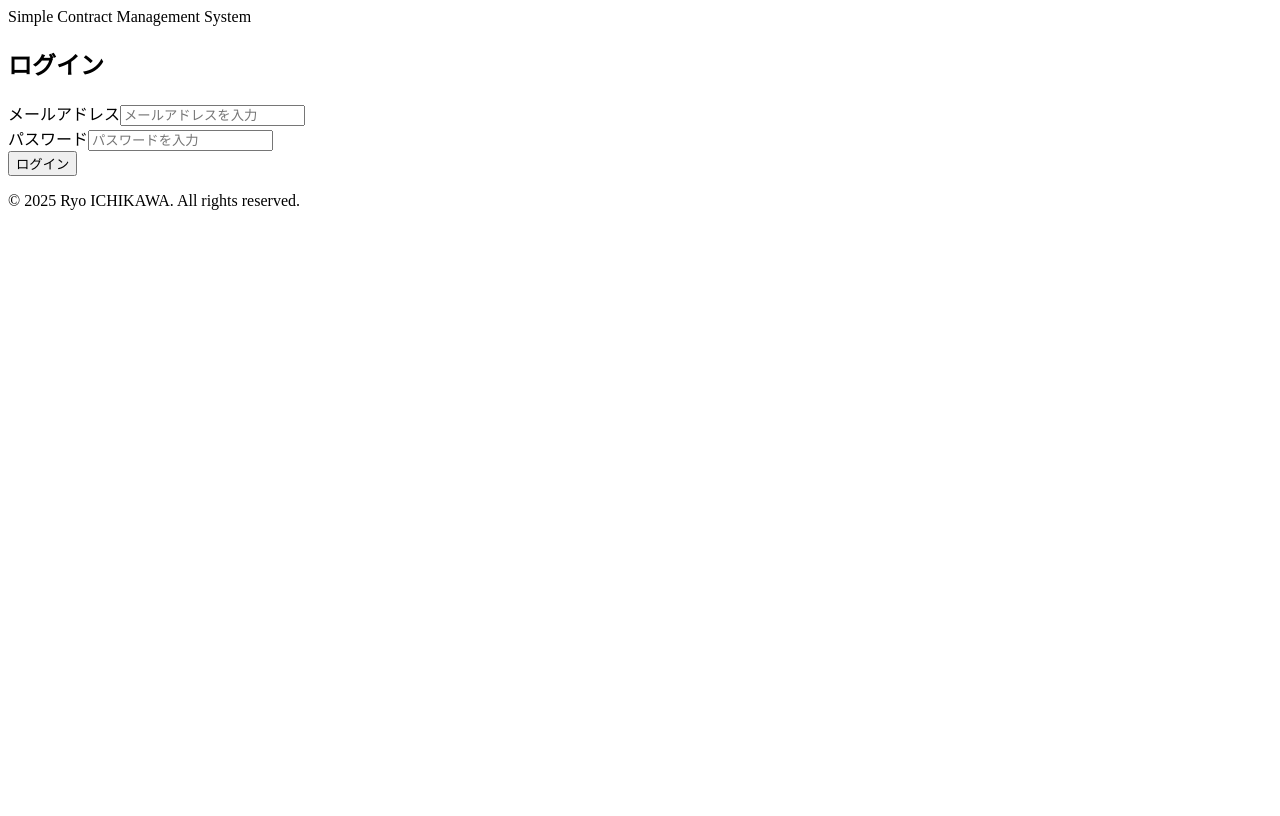
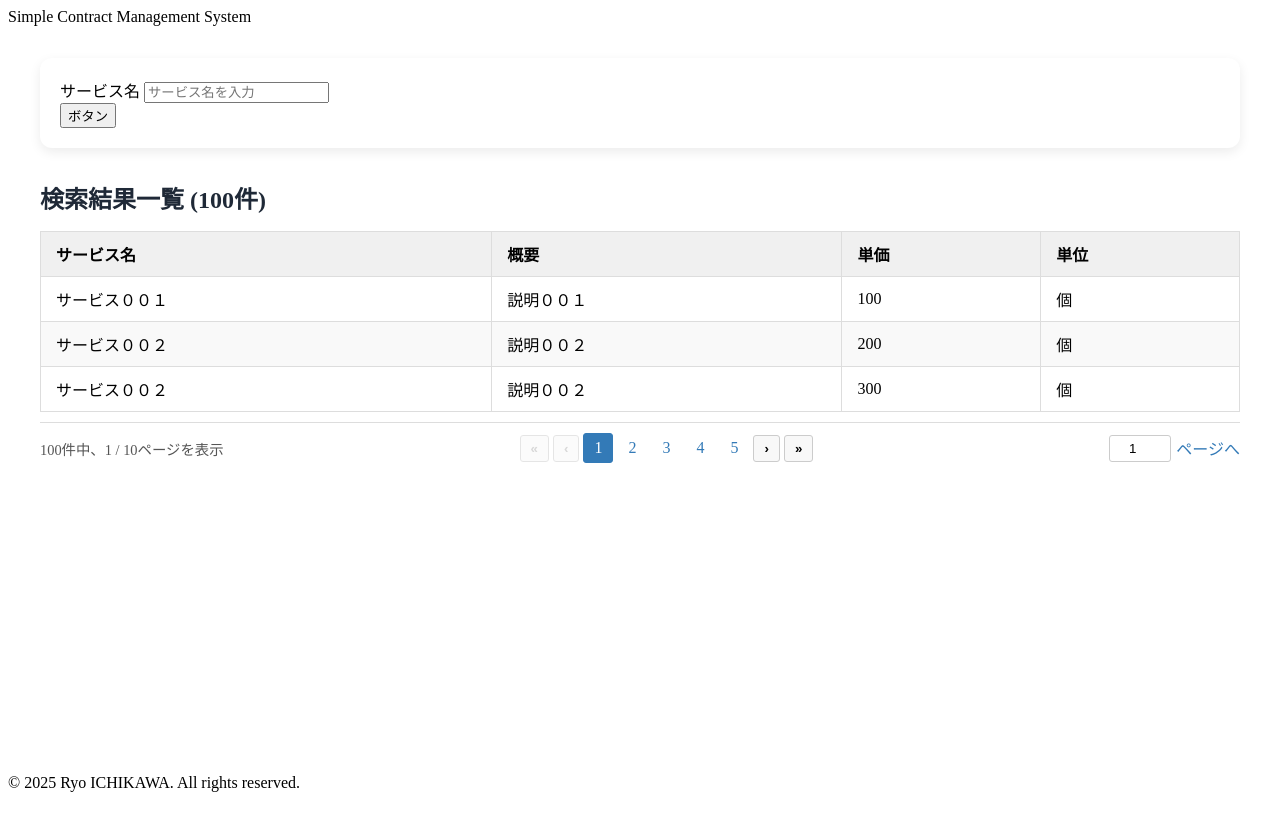
Before and after one commit to ryo-ichikawa-0308/scms-screen, an Angular app in the folder scms-frontend/: page /main-page/service-list in a window 1280 px wide. Before the commit this address led to /. Built offline with nearby package versions, Linux system fonts and the light colour scheme.

Commit message:
サービス一覧

```diff
--- a/scms-frontend/src/app/components/hamburger-menu/hamburger-menu.component.html
+++ b/scms-frontend/src/app/components/hamburger-menu/hamburger-menu.component.html
@@ -1,5 +1,5 @@
 <!-- メニューコンテナ: 未ログイン時は完全に非表示 -->
-<div *ngIf="isLoggedIn()" class="relative">
+<div *ngIf="isLoggedIn" class="relative">
 
   <!-- ハンバーガーアイコン (ボタン) -->
   <button
--- a/scms-frontend/src/app/components/hamburger-menu/hamburger-menu.component.ts
+++ b/scms-frontend/src/app/components/hamburger-menu/hamburger-menu.component.ts
@@ -6,8 +6,8 @@ import { MenuItem, MENU_ICONS } from 'src/app/models/hamburger-menu.model';
   standalone: true,
   imports: [CommonModule],
   changeDetection: ChangeDetectionStrategy.OnPush,
-  templateUrl: './hamburger-menu.component.html', // テンプレートファイルを指定
-  styleUrls: ['./hamburger-menu.component.scss'], // スタイルファイルを指定
+  templateUrl: './hamburger-menu.component.html',
+  styleUrls: ['./hamburger-menu.component.scss'],
 })
 export class HamburgerMenuComponent {
   readonly menuIcons = MENU_ICONS;
--- a/scms-frontend/src/app/components/textbox/textbox.component.html
+++ b/scms-frontend/src/app/components/textbox/textbox.component.html
@@ -1,10 +1,12 @@
 <div class="form-field">
-  <label *ngIf="label" for="{{ label }}">{{ label }}</label>
-  <input
-    [type]="type"
-    [id]="label"
-    [placeholder]="placeholder"
-    [(ngModel)]="value"
-    (ngModelChange)="onInputChange($event)"
-  >
+  @if (label) {
+  <label [for]="id" class="input-label">
+    {{ label }}
+    @if (required) {
+    <span class="required-mark">*</span>
+    }
+  </label>
+  }
+  <input [id]="id" [type]="type" [placeholder]="placeholder" [required]="required" [name]="name" [(ngModel)]="value" [disabled]="disabled"
+    (ngModelChange)="onChange($event)" class="input-field" />
 </div>
--- a/scms-frontend/src/app/components/textbox/textbox.component.ts
+++ b/scms-frontend/src/app/components/textbox/textbox.component.ts
@@ -1,28 +1,49 @@
-import { Component, Input, Output, EventEmitter } from '@angular/core';
+import { Component, Input, Output, EventEmitter, forwardRef } from '@angular/core';
 import { CommonModule } from '@angular/common';
-import { FormsModule } from '@angular/forms';
+import { ControlValueAccessor, FormsModule, NG_VALUE_ACCESSOR } from '@angular/forms';
+
+export const CUSTOM_INPUT_VALUE_ACCESSOR: any = {
+  provide: NG_VALUE_ACCESSOR,
+  useExisting: forwardRef(() => TextboxComponent),
+  multi: true,
+};
 @Component({
   selector: 'app-textbox',
   standalone: true,
   imports: [CommonModule, FormsModule],
   templateUrl: './textbox.component.html',
   styleUrls: ['./textbox.component.scss'],
+  providers: [CUSTOM_INPUT_VALUE_ACCESSOR],
 })
-export class TextboxComponent {
-  // 親コンポーネントから受け取る値
+export class TextboxComponent implements ControlValueAccessor {
+  writeValue(value: string): void {
+    this.value = value;
+  }
+  registerOnChange(fn: (_: any) => object): void {
+    this.onChange = fn;
+  }
+
+  registerOnTouched(fn: () => object): void {
+    this.onTouched = fn;
+  }
+  setDisabledState?(isDisabled: boolean): void {
+    this.disabled = isDisabled;
+  }
+
+  @Input({ required: true }) id: string = '';
+  @Input() type: 'text' | 'password' | 'email' = 'text';
   @Input() label: string = '';
-  @Input() type: 'text' | 'password' | 'email' = 'text';
   @Input() placeholder: string = '';
-
-  // フォームコントロールの値 (ngModelとバインド)
-  @Input() value: string = '';
-
-  // 親コンポーネントに変更を通知するためのイベント
+  @Input() required: boolean = false;
+  @Input() name: string = '';
+  @Input() disabled: boolean = false;
   @Output() valueChange = new EventEmitter<string>();
 
-  // 値が変更されたときに親コンポーネントに通知するメソッド
-  onInputChange(newValue: string): void {
-    this.value = newValue; // 内部値を更新
-    this.valueChange.emit(newValue); // 親コンポーネントにイベントを発火
-  }
+  value: string = '';
+
+  onChange = (newValue: string) => {
+    this.value = newValue;
+    this.valueChange.emit(newValue);
+  };
+  onTouched = () => {};
 }
--- a/scms-frontend/src/app/models/service.model.ts
+++ b/scms-frontend/src/app/models/service.model.ts
@@ -7,19 +7,14 @@ export interface ServiceRequest {
 export interface Service {
   /** ID */
   id: string;
-
   /** サービスID */
   serviceId: string;
-
   /** サービス名 */
   name: string;
-
   /** 概要 */
   description: string;
-
   /** 単価 */
   price: number;
-
   /** 単位 */
   unit: string;
 }
--- a/scms-frontend/src/app/pages/login/login.component.ts
+++ b/scms-frontend/src/app/pages/login/login.component.ts
@@ -1,30 +1,19 @@
 import { Component } from '@angular/core';
-import { FormsModule } from '@angular/forms'; // [(ngModel)] のために必要
-import { Router } from '@angular/router'; // 画面遷移のために必要
-import { CommonModule } from '@angular/common'; // *ngIf のために必要
-
-// 作成/既存のコンポーネントとサービスをインポート
+import { FormsModule } from '@angular/forms';
+import { Router } from '@angular/router';
+import { CommonModule } from '@angular/common';
 import { AuthService } from 'src/app/core/auth/auth.service';
-import { HeaderComponent } from 'src/app/components/header/header.component';
-import { FooterComponent } from 'src/app/components/footer/footer.component';
 import { ButtonComponent } from 'src/app/components/button/button.component';
 import { LabelComponent } from 'src/app/components/label/label.component';
 import { LoginRequest } from 'src/app/models/auth.model';
 import { HttpErrorResponse } from '@angular/common/http';
 import { ErrorPayload } from 'src/app/models/error.model';
-// TextboxComponentは、ここでは標準のinputタグを使用します
+import { TextboxComponent } from 'src/app/components/textbox/textbox.component';
 
 @Component({
   selector: 'app-login',
   standalone: true,
-  imports: [
-    CommonModule,
-    FormsModule,
-    HeaderComponent,
-    FooterComponent,
-    ButtonComponent,
-    LabelComponent,
-  ],
+  imports: [CommonModule, FormsModule, ButtonComponent, LabelComponent, TextboxComponent],
   templateUrl: './login.html',
   styleUrls: ['./login.scss'],
 })
@@ -46,11 +35,11 @@ export class LoginComponent {
    * ログインボタン押下時のイベントハンドラ
    */
   handleLogin(): void {
-    this.errorMessage = null; // エラーメッセージをリセット
+    this.errorMessage = null;
     this.isError = false;
 
     // 簡易バリデーション
-    if (!this.email || !this.email) {
+    if (!this.email || !this.password) {
       this.errorMessage = 'ユーザーIDとパスワードを入力してください。';
       this.isError = true;
       return;
@@ -61,18 +50,16 @@ export class LoginComponent {
       password: this.password,
     };
 
-    // 認証サービスを呼び出し
     this.authService.login(credentials).subscribe({
       next: () => {
         // ログイン成功: サービス一覧画面へ遷移
-        void this.router.navigate(['/service-list']);
+        void this.router.navigate(['/main-page/service-list']);
       },
       error: (err: HttpErrorResponse) => {
         // ログイン失敗
         console.error('ログイン処理中にエラーが発生しました', err);
 
         // エラーメッセージの表示
-        // バックエンドからのエラーメッセージがあればそれを優先し、なければ汎用メッセージを表示
         const apiError = err.error as ErrorPayload;
 
         this.errorMessage =
--- a/scms-frontend/src/app/pages/login/login.html
+++ b/scms-frontend/src/app/pages/login/login.html
@@ -1,32 +1,26 @@
-<app-header></app-header>
-
 <main class="login-container">
   <h2>ログイン</h2>
 
   <app-label [message]="errorMessage" [isError]="isError"></app-label>
 
-  <form (submit)="handleLogin()"> <div class="input-group">
-      <label for="email">メールアドレス</label>
-      <input
+  <form (submit)="handleLogin()">
+    <div class="input-group">
+      <app-textbox
         id="email"
         type="text"
+        label="メールアドレス"
         placeholder="メールアドレスを入力"
         [(ngModel)]="email"
         name="email"
-        required
-      >
-    </div>
-
-    <div class="input-group">
-      <label for="password">パスワード</label>
-      <input
+        [required]="true"></app-textbox>
+      <app-textbox
         id="password"
         type="password"
+        label="パスワード"
         placeholder="パスワードを入力"
         [(ngModel)]="password"
         name="password"
-        required
-      >
+        [required]="true"></app-textbox>
     </div>
 
     <app-button
@@ -36,5 +30,3 @@
 
   </form>
 </main>
-
-<app-footer></app-footer>
--- a/scms-frontend/src/app/pages/service-list/service-list.component.ts
+++ b/scms-frontend/src/app/pages/service-list/service-list.component.ts
@@ -1,7 +1,6 @@
 import { Component, OnInit, signal, inject } from '@angular/core';
 import { CommonModule } from '@angular/common';
 import { FormsModule } from '@angular/forms';
-import { Router } from '@angular/router';
 
 // 共通コンポーネントとモデル
 import { ButtonComponent } from 'src/app/components/button/button.component';
@@ -9,21 +8,27 @@ import { ListGridComponent, GridHeader } from 'src/app/components/list-grid/list
 import { ServiceListsService } from 'src/app/core/service-lists/service-lists.service';
 import { PagingConfig } from 'src/app/models/page-config.model';
 import { Service } from 'src/app/models/service.model';
-import { MenuItem } from 'src/app/models/hamburger-menu.model';
 import { ServiceDetailComponent } from 'src/app/pages/service-detail/service-detail.component';
+import { TextboxComponent } from 'src/app/components/textbox/textbox.component';
 @Component({
   selector: 'app-service-list',
   standalone: true,
-  imports: [CommonModule, FormsModule, ButtonComponent, ListGridComponent, ServiceDetailComponent],
+  imports: [
+    CommonModule,
+    FormsModule,
+    ButtonComponent,
+    ListGridComponent,
+    ServiceDetailComponent,
+    TextboxComponent,
+  ],
   templateUrl: './service-list.html',
   styleUrls: ['./service-list.scss'],
 })
 export class ServiceListComponent implements OnInit {
   private serviceListsService = inject(ServiceListsService);
-  private router = inject(Router);
 
   // --- 検索フォームの状態 ---
-  searchServiceName = signal({ name: '' });
+  serviceName = signal<string>('');
 
   // --- リストグリッドとページングの状態 ---
   data = signal<Service[]>([]);
@@ -51,24 +56,6 @@ export class ServiceListComponent implements OnInit {
   // ログイン状態はモックとして true を設定
   isLoggedIn = signal(true);
 
-  // サービス一覧へのリンク設定
-  serviceLinkConfig: MenuItem = {
-    label: 'サービス一覧ページ',
-    iconKey: 'service',
-    action: () => {
-      console.log('サービス一覧へ');
-    },
-  };
-
-  // 契約一覧へのリンク設定
-  contractLinkConfig: MenuItem = {
-    label: '契約一覧ページへ',
-    iconKey: 'contract',
-    action: () => {
-      void this.router.navigate(['/contract-list']);
-    },
-  };
-
   ngOnInit(): void {
     // 画面ロード時に検索条件なしで検索を実行
     this.searchServices();
@@ -79,11 +66,12 @@ export class ServiceListComponent implements OnInit {
    * @param newPage 検索するページ番号 (ページング時のみ使用)
    */
   searchServices(newPage: number = 1): void {
-    const searchCondition = this.searchServiceName();
+    const searchName = this.serviceName();
     const itemsPerPage = this.pagingConfig().itemsPerPage;
     const startIndex = (newPage - 1) * itemsPerPage;
 
-    // ServiceServiceからデータを取得 (ここではモックデータを使用)
+    // 検索条件オブジェクトを作成 (ServiceListsServiceが期待する形式に合わせる)
+    const searchCondition = { name: searchName };
     const result = this.serviceListsService.getServiceList(
       searchCondition,
       startIndex,
--- a/scms-frontend/src/app/pages/service-list/service-list.html
+++ b/scms-frontend/src/app/pages/service-list/service-list.html
@@ -1,24 +1,20 @@
-
 <main class="service-list-main container">
 
   <!-- 検索フォームエリア -->
   <section class="search-form-card">
-    <div class="form-group">
-      <label for="serviceName" class="input-label">サービス名</label>
-      <input
-        id="serviceName"
+    <div class="input-group">
+      <app-textbox
+        [id]="'serviceName'"
         type="text"
+        label="サービス名"
         placeholder="サービス名を入力"
-        [(ngModel)]="searchServiceName"
-        (keydown.enter)="searchServices()"
-        class="input-field"
-      />
+        [(ngModel)]="serviceName"
+        name="serviceName"
+        [required]="false">
+      </app-textbox>
     </div>
 
-    <app-button
-      (click)="searchServices()"
-      buttonType="primary"
-      class="search-button">
+    <app-button (click)="searchServices()" buttonType="primary" class="search-button">
       検索
     </app-button>
   </section>
@@ -26,13 +22,8 @@
   <!-- リストグリッド表示エリア -->
   <section class="grid-area">
     <h2>検索結果一覧 ({{ pagingConfig().totalItems }}件)</h2>
-    <app-list-grid
-      [data]="data()"
-      [headers]="gridHeaders"
-      [pagingConfig]="pagingConfig()"
-      keyField="id"
-      (recordClick)="onRecordClick($event)"
-      (pageChange)="onPageChange($event)">
+    <app-list-grid [data]="data()" [headers]="gridHeaders" [pagingConfig]="pagingConfig()" keyField="id"
+      (recordClick)="onRecordClick($event)" (pageChange)="onPageChange($event)">
     </app-list-grid>
   </section>
 
@@ -41,8 +32,6 @@
 <!-- サービス詳細モーダルポップアップの呼び出し -->
 <!-- isModalOpen() が true で、かつ selectedServiceDetail() にデータがある場合に表示 -->
 @if (isModalOpen() && selectedServiceDetail()) {
-  <app-service-detail
-    [serviceDetail]="selectedServiceDetail()"
-    (closeModal)="closeModal()">
-  </app-service-detail>
+<app-service-detail [serviceDetail]="selectedServiceDetail()" (closeModal)="closeModal()">
+</app-service-detail>
 }
```
Also changed, not shown: scms-frontend/src/app/app.routes.ts (+13 -8 lines).
